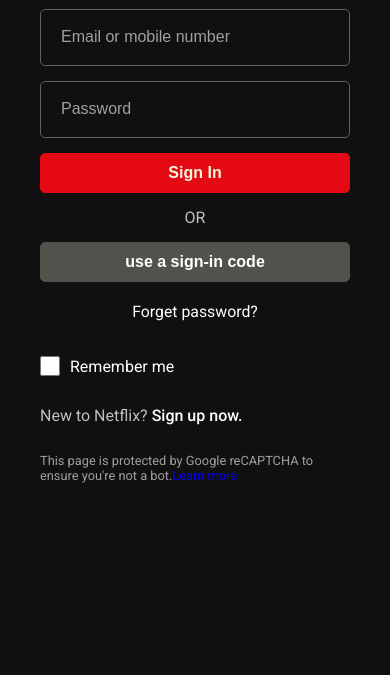
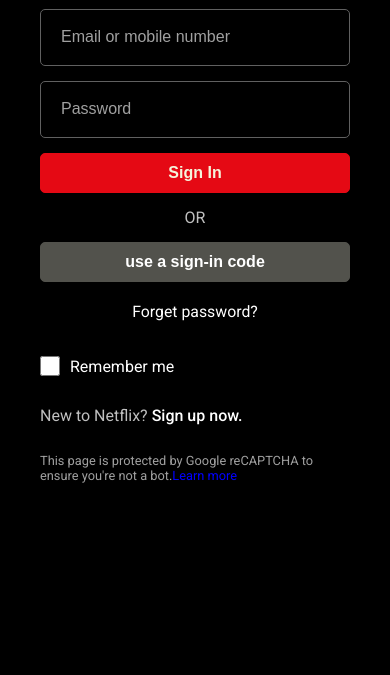
Before and after one commit to Sweet-Best/netflix1, a plain HTML site: page index.html in a window 390 px wide. Shown: the part 169-844 px from the top of the page. Drawn offline with Linux system fonts and the light colour scheme.

Commit message:
Update netflix1.css

```diff
--- a/netflix1.css
+++ b/netflix1.css
@@ -5,7 +5,7 @@
         margin: 0;
         padding: 0;
         box-sizing: border-box;
-        background-color: #110f0f;
+        background-color: #000000;
         color: white;
         font-family: Roboto,Arial;
         width: 100vw;
```
